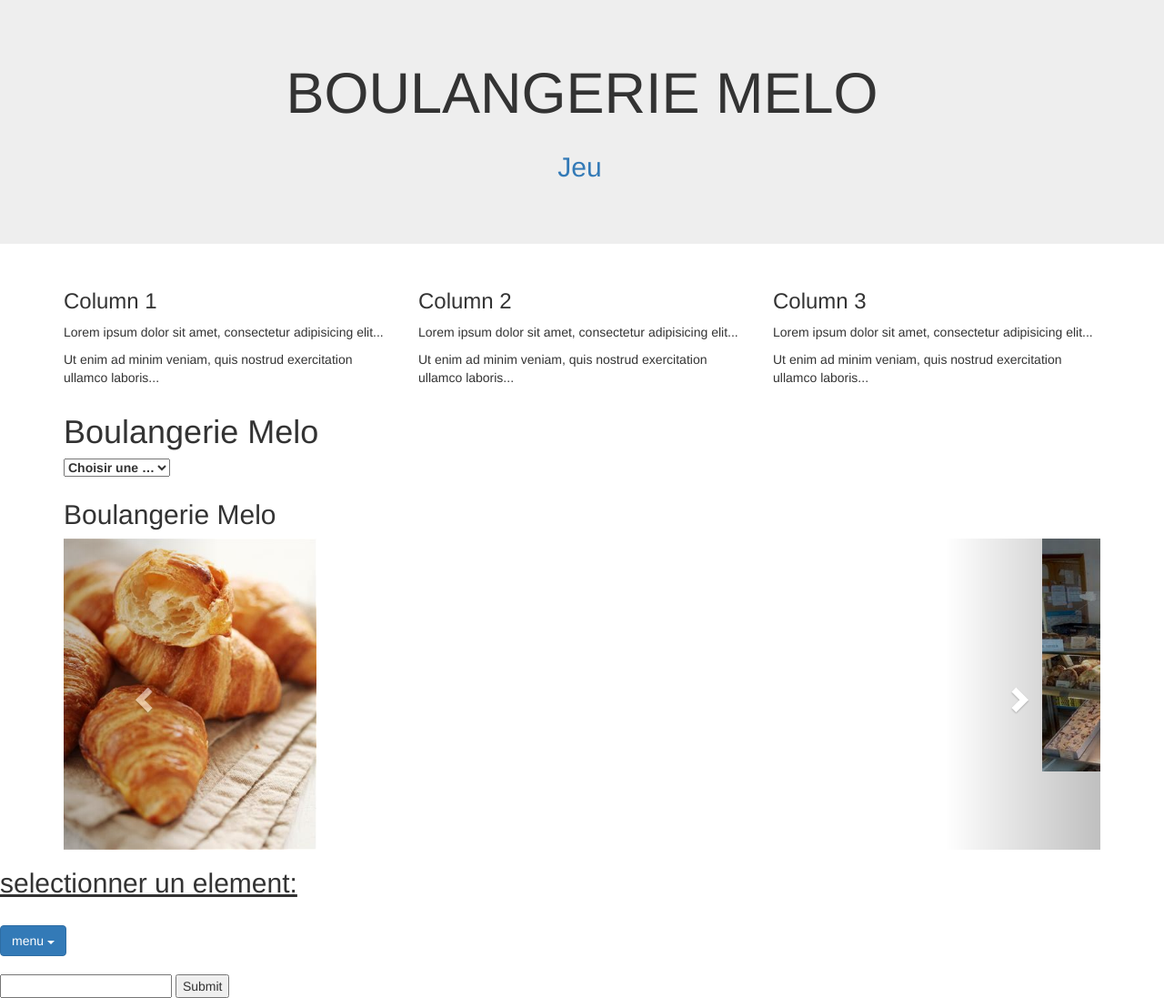
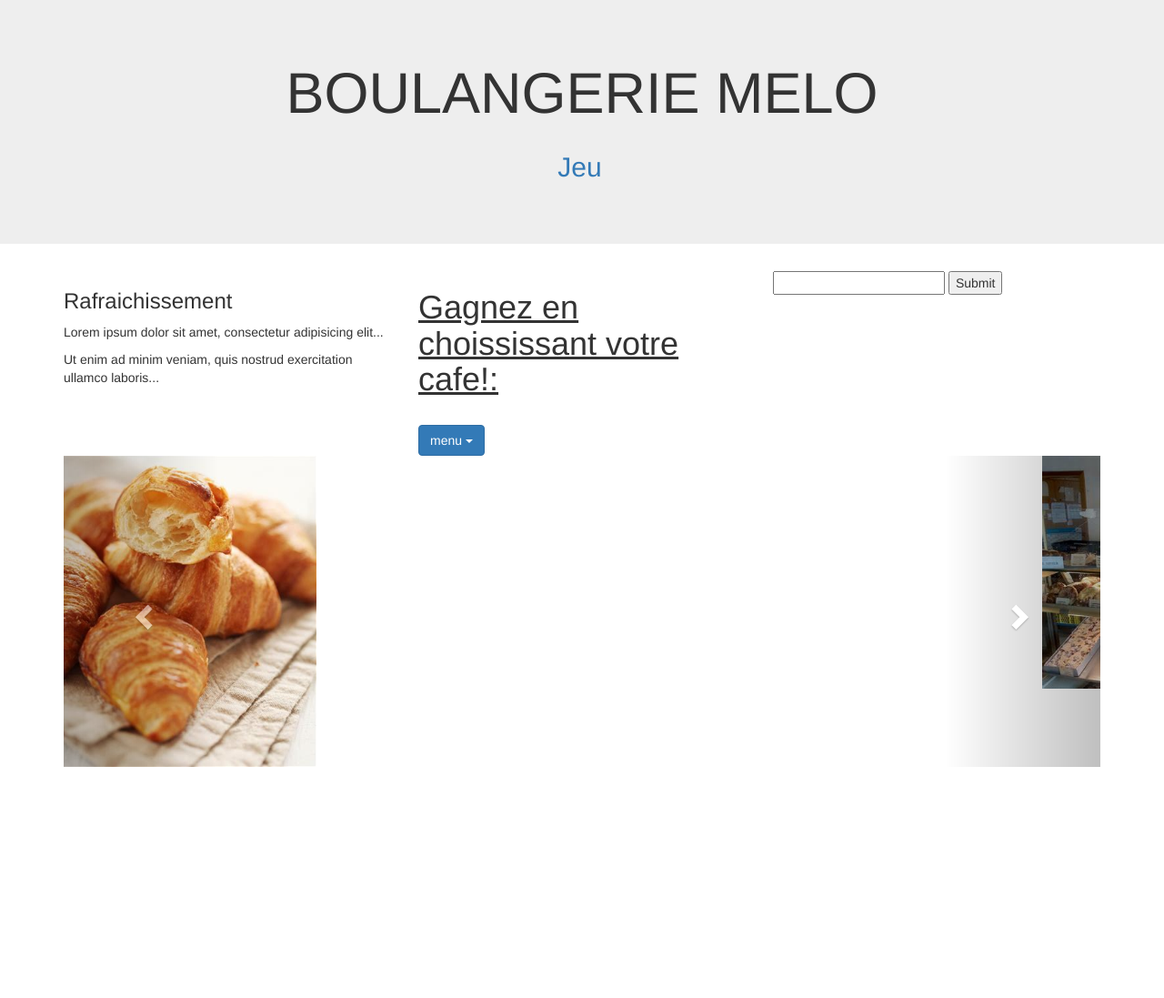
Before and after one commit to charliewambo31/jeu-dev-syst, a plain HTML site: page index.html in a window 1280 px wide. Shown: the whole page at 91% size. After the commit the page ends 843 px from the top, so only its background shows below. Drawn offline with nearby package versions, Linux system fonts and the light colour scheme.

Commit message:
choix effectue

```diff
--- a/index.html
+++ b/index.html
@@ -38,19 +38,33 @@
       <div class="container">
         <div class="row">
           <div class="col-sm-4">
-            <h3>Column 1</h3>
+            <!-- <div class="dropdown"> -->
+              <h3>Rafraichissement</h3>
             <p>Lorem ipsum dolor sit amet, consectetur adipisicing elit...</p>
             <p>Ut enim ad minim veniam, quis nostrud exercitation ullamco laboris...</p>
+              <!-- </div> -->
+
           </div>
           <div class="col-sm-4">
-            <h3>Column 2</h3>
-            <p>Lorem ipsum dolor sit amet, consectetur adipisicing elit...</p>
-            <p>Ut enim ad minim veniam, quis nostrud exercitation ullamco laboris...</p>
+
+            <p><u><h1>Gagnez en choississant votre cafe!:</h1></u></p><br>
+                <button class="btn btn-primary dropdown-toggle" type="button" data-toggle="dropdown">menu
+                <span class="caret"></span></button>
+                <ul class="dropdown-menu">
+                  <li><a href="#">apple</a></li>
+                  <li><a href="#">banana</a></li>
+                  <li><a href="#">orange</a></li>
+                  <li><a href="#">grape</a></li>
+                  <li><a href="#">pear</a></li>
+                </ul>
           </div>
+
+
+
           <div class="col-sm-4">
-            <h3>Column 3</h3>
-            <p>Lorem ipsum dolor sit amet, consectetur adipisicing elit...</p>
-            <p>Ut enim ad minim veniam, quis nostrud exercitation ullamco laboris...</p>
+            <input id="inputIQ" type="number"/>
+            <button onclick="inputIQFunction()">Submit</button>
+
           </div>
         </div>
       </div>
@@ -75,31 +89,12 @@
         </div>
       </nav> -->
 
-      <div class="container">
-        <div class="boite1">
 
-          <label>
-              <h1><span>Boulangerie Melo </span></h1>
-              <select class="choix1" name="choix1">
-                  <option value="">Choisir une …</option>
-                  <option value="Saint Pierre">Saint Pierre</option>
-                  <option value="Saint Jean">Saint Jean</option>
-                  <option value="Saint Jacques">Saint Jacques</option>
-                  <option value="Saint Michel">Saint Michel</option>
-                  <option value="Saint Gabriel">Saint Gabriel</option>
-              </select>
-          </label>
-
-          <div class="clinique1" style="font-size: 50px;">
-          </div>
-      </div>
-
-      </div>
 
  <!-- Boostrap Carousel-->
 
       <div class="container">
-        <h2>Boulangerie Melo</h2>
+
         <div id="myCarousel" class="carousel slide" data-ride="carousel">
           <!-- Indicators -->
           <ol class="carousel-indicators">
@@ -148,25 +143,11 @@
         </div>
       </div>
 
-      <div class="dropdown">
-        <p><u><h2>selectionner un element:</h2></u></p><br>
-          <button class="btn btn-primary dropdown-toggle" type="button" data-toggle="dropdown">menu
-          <span class="caret"></span></button>
-          <ul class="dropdown-menu">
-            <li><a href="#">apple</a></li>
-            <li><a href="#">banana</a></li>
-            <li><a href="#">orange</a></li>
-            <li><a href="#">grape</a></li>
-            <li><a href="#">pear</a></li>
-          </ul>
-        </div><br>
 
 
 
 
 
-      <input id="inputIQ" type="number"/>
-      <button onclick="inputIQFunction()">Submit</button>
 
 
     <script src="script.js"></script>
```
